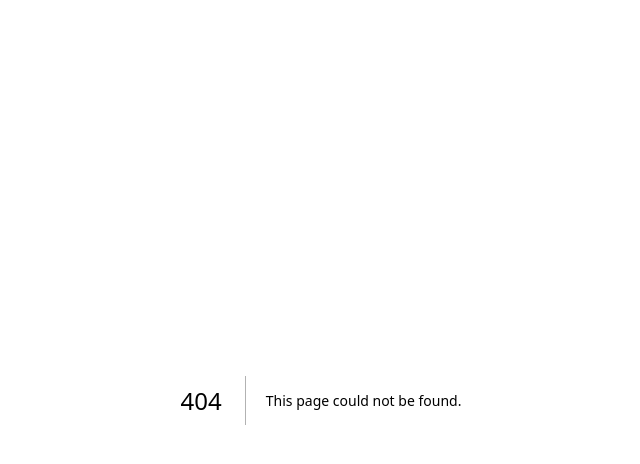
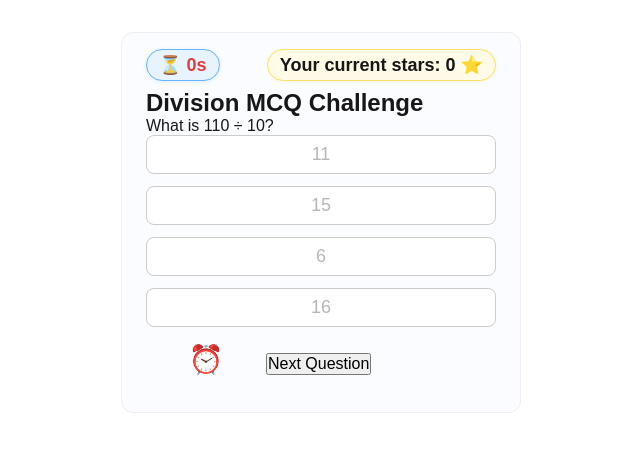
Before and after one commit to michnardo/hello-vercel, a Next.js app: page /division-mcq in a window 1280 px wide. Before the commit this address had no page. Shown: the top 464 px of the page, without its empty margins (319-959 px from the left). Built offline with nearby package versions, Linux system fonts and the light colour scheme.

Commit message:
Add Division MCQ with countdown timer, update README for new feature

```diff
--- /dev/null
+++ b/app/division-mcq/page.js
@@ -0,0 +1,168 @@
+'use client';
+
+import { useState, useEffect, useRef } from 'react';
+
+function getRandomDivision() {
+  // Divisor between 2 and 12, quotient between 2 and 12
+  const divisor = Math.floor(Math.random() * 11) + 2;
+  const quotient = Math.floor(Math.random() * 11) + 2;
+  const dividend = divisor * quotient;
+  return { dividend, divisor, quotient };
+}
+
+function generateChoices(correct) {
+  const options = new Set();
+  options.add(correct);
+  while (options.size < 4) {
+    let wrong = correct + Math.floor(Math.random() * 11) - 5;
+    if (wrong !== correct && wrong > 0) {
+      options.add(wrong);
+    }
+  }
+  return Array.from(options).sort(() => Math.random() - 0.5);
+}
+
+const flashStyle = `
+@keyframes flash {
+  0% { opacity: 1; transform: scale(1); }
+  30% { opacity: 0.2; transform: scale(1.4); }
+  60% { opacity: 1; transform: scale(1); }
+  100% { opacity: 1; transform: scale(1); }
+}`;
+
+export default function DivisionMCQ() {
+  const [question, setQuestion] = useState(null);
+  const [choices, setChoices] = useState([]);
+  const [selected, setSelected] = useState(null);
+  const [feedback, setFeedback] = useState('');
+  const [stars, setStars] = useState(0);
+  const [flash, setFlash] = useState(false);
+  const [timer, setTimer] = useState(5);
+  const [timedOut, setTimedOut] = useState(false);
+  const audioRef = useRef(null);
+  const timerRef = useRef();
+
+  useEffect(() => {
+    const q = getRandomDivision();
+    setQuestion(q);
+    setChoices(generateChoices(q.quotient));
+    setSelected(null);
+    setFeedback('');
+    setFlash(false);
+    setTimer(5);
+    setTimedOut(false);
+  }, []);
+
+  useEffect(() => {
+    if (selected !== null || timedOut) return;
+    if (timer === 0) {
+      setTimedOut(true);
+      setFeedback('⏰ Time\'s up!');
+      setFlash(true);
+      playSound('timeout');
+      return;
+    }
+    timerRef.current = setTimeout(() => setTimer(timer - 1), 1000);
+    return () => clearTimeout(timerRef.current);
+  }, [timer, selected, timedOut]);
+
+  function playSound(type) {
+    if (audioRef.current) {
+      audioRef.current.pause();
+      audioRef.current.currentTime = 0;
+    }
+    let src = '';
+    if (type === 'correct') src = '/correct.wav';
+    else if (type === 'wrong') src = '/wrong.wav';
+    else if (type === 'timeout') src = '/timeout.wav';
+    audioRef.current = new Audio(src);
+    audioRef.current.play();
+  }
+
+  function handleChoice(choice) {
+    if (selected !== null || timedOut) return;
+    setSelected(choice);
+    setFlash(true);
+    if (choice === question.quotient) {
+      setFeedback('✅ Correct!');
+      setStars(stars + 1);
+      playSound('correct');
+    } else {
+      setFeedback('❌ Incorrect');
+      playSound('wrong');
+    }
+    setTimeout(() => setFlash(false), 600);
+  }
+
+  function nextQuestion() {
+    const q = getRandomDivision();
+    setQuestion(q);
+    setChoices(generateChoices(q.quotient));
+    setSelected(null);
+    setFeedback('');
+    setFlash(false);
+    setTimer(5);
+    setTimedOut(false);
+  }
+
+  if (!question) return null;
+
+  return (
+    <>
+      <style>{flashStyle}</style>
+      <main style={{ maxWidth: 400, margin: '2rem auto', padding: 24, paddingTop: 56, border: '1px solid #eee', borderRadius: 12, background: '#fafcff', fontFamily: 'Arial', position: 'relative' }}>
+        {/* Star display in top-right corner */}
+        <div style={{ position: 'absolute', top: 16, right: 24, fontSize: 18, fontWeight: 'bold', background: '#fffbe7', padding: '4px 12px', borderRadius: 16, border: '1px solid #ffe066', boxShadow: '0 1px 4px #ffe06633' }}>
+          Your current stars: {stars} ⭐️
+        </div>
+        {/* Timer display in top-left corner */}
+        <div style={{ position: 'absolute', top: 16, left: 24, fontSize: 18, fontWeight: 'bold', background: '#e7f3ff', padding: '4px 12px', borderRadius: 16, border: '1px solid #66b3ff', boxShadow: '0 1px 4px #66b3ff33', color: timer <= 2 ? '#e23d3d' : '#1a5fb4' }}>
+          ⏳ {timer}s
+        </div>
+        <h2>Division MCQ Challenge</h2>
+        <p>What is {question.dividend} ÷ {question.divisor}?</p>
+        <div style={{ display: 'flex', flexDirection: 'column', gap: 12, marginBottom: 16 }}>
+          {choices.map((choice, idx) => (
+            <button
+              key={idx}
+              onClick={() => handleChoice(choice)}
+              disabled={selected !== null || timedOut}
+              style={{
+                fontSize: 18,
+                padding: '0.5rem 1rem',
+                background: selected === choice
+                  ? (choice === question.quotient ? '#d4ffd4' : '#ffd4d4')
+                  : '#fff',
+                border: '1px solid #ccc',
+                borderRadius: 8,
+                cursor: selected === null && !timedOut ? 'pointer' : 'default',
+                fontWeight: selected === choice ? 'bold' : 'normal',
+              }}
+            >
+              {choice}
+            </button>
+          ))}
+        </div>
+        {feedback && (
+          <div
+            style={{
+              marginBottom: 12,
+              fontWeight: 'bold',
+              fontSize: 28,
+              textAlign: 'center',
+              color: feedback.startsWith('✅') ? '#1ca91c' : (feedback.startsWith('⏰') ? '#e2a13d' : '#e23d3d'),
+              animation: flash ? 'flash 0.6s' : 'none',
+              display: 'inline-block',
+              minWidth: 120,
+            }}
+          >
+            {feedback.startsWith('✅') ? '✅' : feedback.startsWith('⏰') ? '⏰' : '❌'}
+          </div>
+        )}
+        {(selected !== null || timedOut) && (
+          <button onClick={nextQuestion} style={{ fontSize: 16 }}>Next Question</button>
+        )}
+      </main>
+    </>
+  );
+}
```
Also changed, not shown: app/page.js (+5 -3 lines), 2 other files (tests, documents, lock files or other folders).
